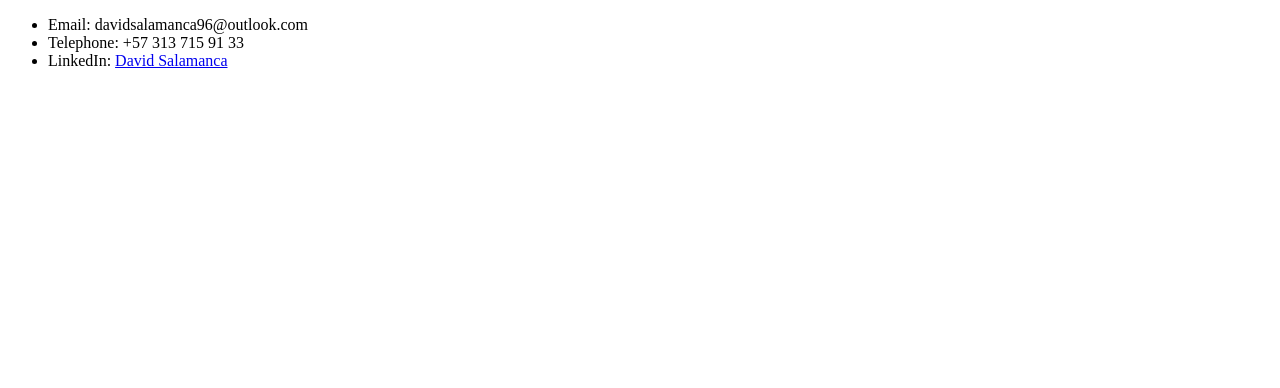
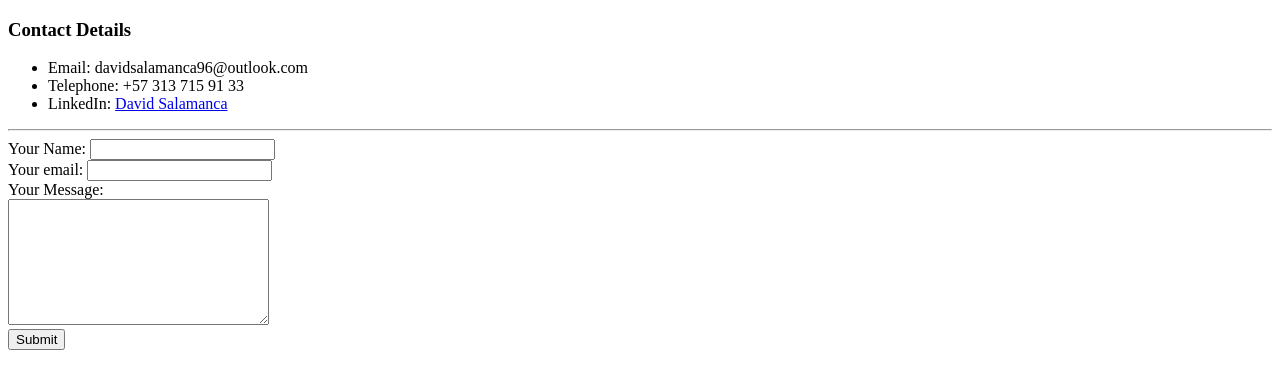
Before and after one commit to DavidS17GitHub/my-portfolio, a plain HTML site: page Web Development/HTML - Personal Site/contact-me.html in a window 1280 px wide. Drawn offline with Linux system fonts and the light colour scheme.

Commit message:
Add files via upload

```diff
--- a/Web Development/HTML - Personal Site/contact-me.html
+++ b/Web Development/HTML - Personal Site/contact-me.html
@@ -7,12 +7,31 @@
 </head>
 
 <body>
+  <h3>Contact Details</h3>
   <ul>
     <li>Email: davidsalamanca96@outlook.com</li>
     <li>Telephone: +57 313 715 91 33</li>
     <li>LinkedIn: <a href="https://www.linkedin.com/in/david-salamanca-3ba008230/">David Salamanca</a></li>
   </ul>
 
+  <hr>
+
+  <form action="mailto:davidsalamanca96@outlook.com" method="post" enctype="text/plain">
+    <label for="">Your Name: </label>
+    <input type="text" name="yourName" id="">
+    <br>
+    <label for="">Your email: </label>
+    <input type="email" name="yourEmail" id="">
+    <br>
+    <label for="">Your Message: </label>
+    <br>
+    <textarea name="yourMessage" id="" cols="30" rows="8"></textarea>
+    <br>
+    <input type="submit" value="Submit">
+
+
+  </form>
+
 </body>
 
 </html>
```
Also changed, not shown: Web Development/HTML - Personal Site/exercise1.html (added, +21 -0 lines).
